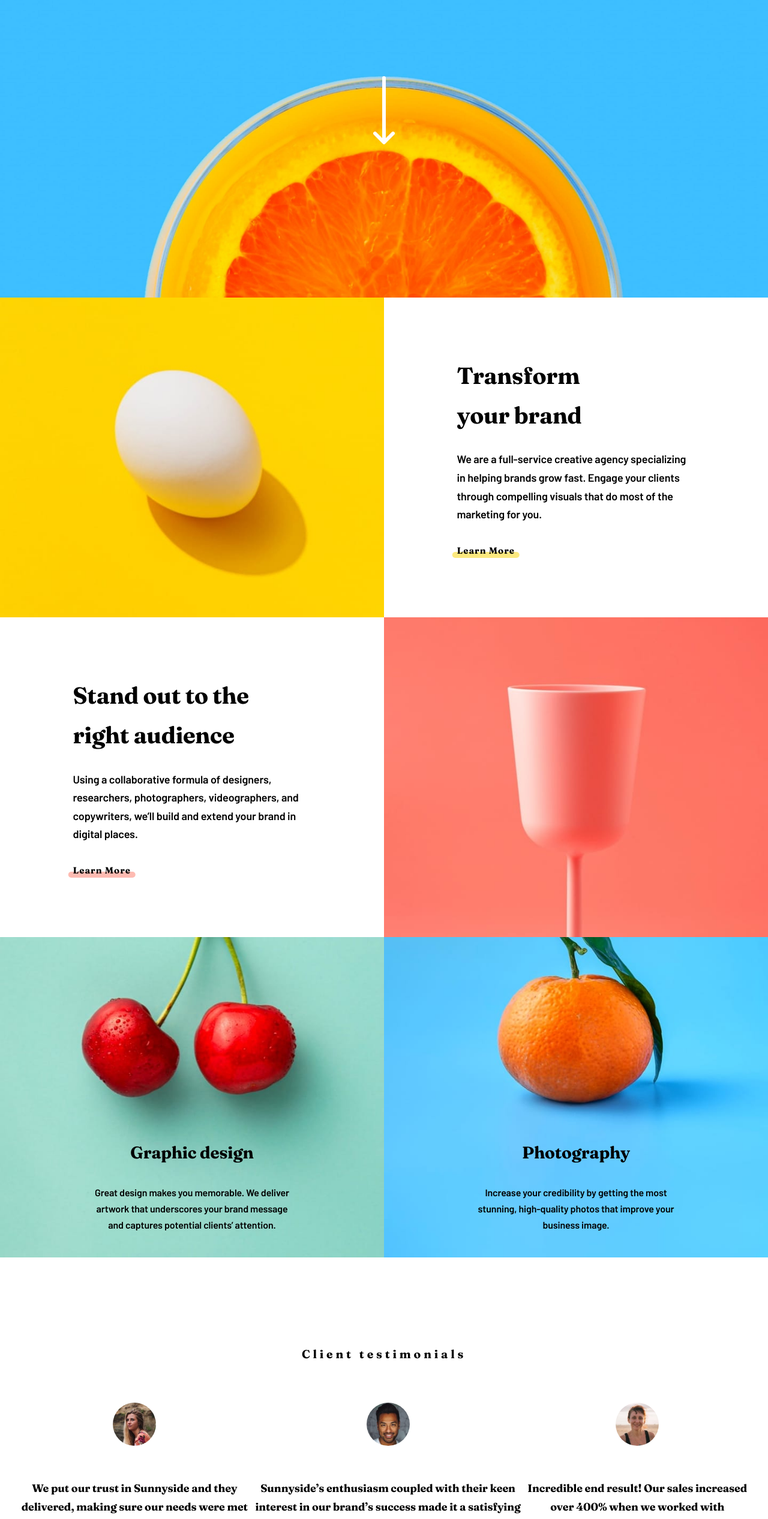
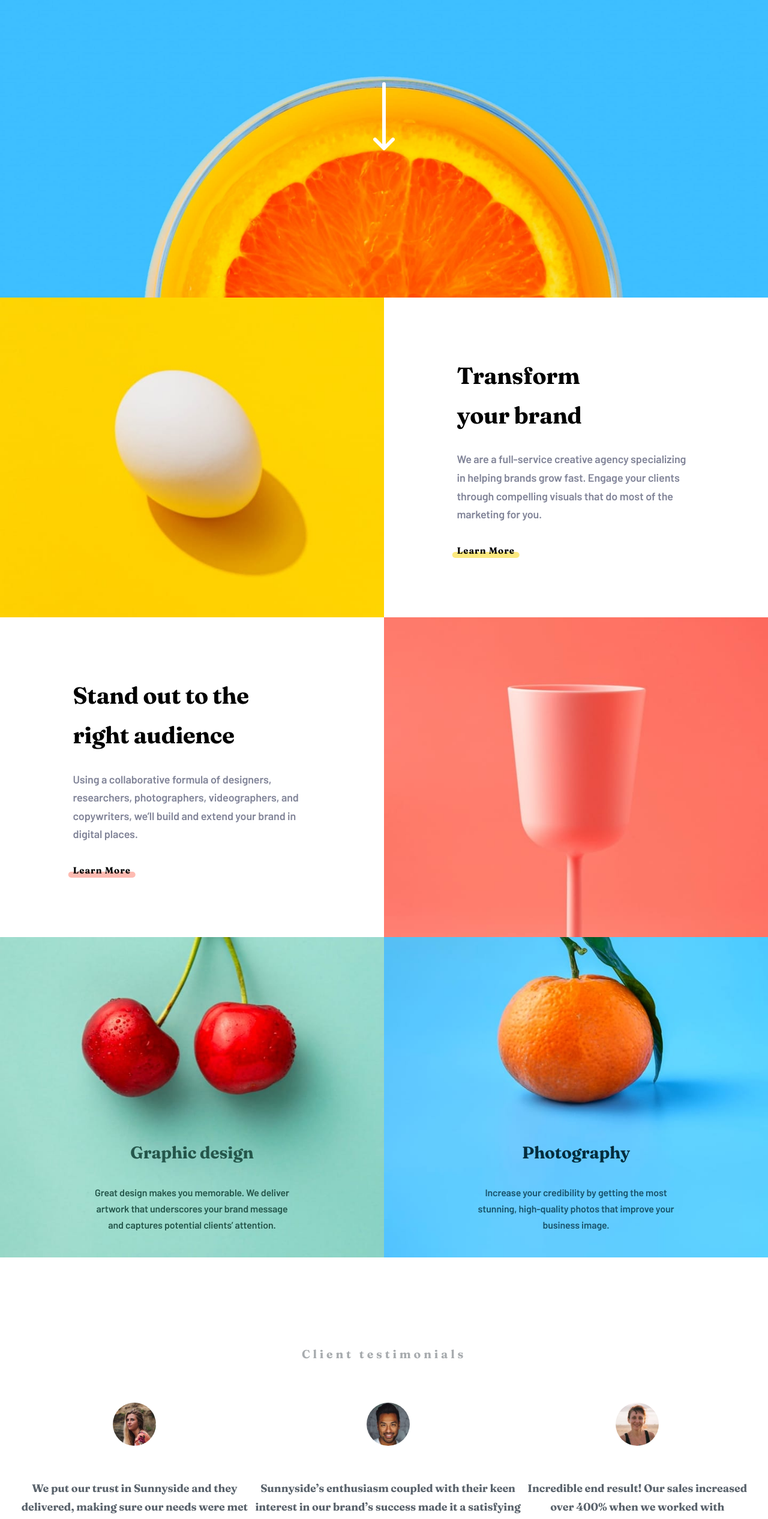
Before and after one commit to KapteynUniverse/Agency-landing-page, a plain HTML site: page index.html in a window 1280 px wide. Shown: the part 265-2797 px from the top of the page at 60% size. Drawn offline with Linux system fonts and the light colour scheme.

Commit message:
Changed text colors

```diff
--- a/style.css
+++ b/style.css
@@ -20,10 +20,10 @@
   /* PRIMARY */
   --soft-red: hsl(7, 99%, 70%);
   --yellow: hsl(51, 100%, 49%);
-  --dark-des-cyan: hsl(167, 40%, 24%); /* graphic design text */
-  --dark-blue: hsl(198, 62%, 26%); /* photo text */
+  --dark-des-cyan: hsl(167, 40%, 24%);
+  --dark-blue: hsl(198, 62%, 26%);
   --dark-moderate-cyan: hsl(168, 34%, 41%);
-  --moderate-cyan: hsl(168, 44%, 70%); /* footer */
+  --moderate-cyan: hsl(168, 44%, 70%);
 
   /* NEUTRAL */
   --white: hsl(0, 0%, 100%);
@@ -308,6 +308,14 @@ header {
   padding: 2rem;
 }
 
+.header__logo path {
+  transition: fill 0.3s ease-in-out;
+}
+.header__logo:hover path,
+.header__logo:focus-visible path {
+  fill: var(--dark-blue);
+}
+
 .nav__wrapper {
   display: flex;
   justify-content: space-between;
@@ -382,7 +390,7 @@ header > svg {
     transform: translateY(0);
   }
   50% {
-    transform: translateY(20px);
+    transform: translateY(30px);
   }
 }
 
@@ -403,6 +411,7 @@ main {
 .services__audience p {
   margin-top: clamp(1.5rem, 1.324rem + 0.751vw, 2rem);
   margin-bottom: clamp(2rem, 1.824rem + 0.751vw, 2.5rem);
+  color: var(--dark-grayish-blue);
 }
 
 article a {
@@ -449,11 +458,23 @@ article a::after {
   height: 100%;
   padding-top: calc(100% - 3.25rem);
 }
+.services__design > div {
+  --text-color: hsl(167, 40%, 24%);
+  color: var(--text-color);
+}
+.services__photography h3 {
+  --heading-color: hsl(197, 84%, 13%);
+  color: var(--heading-color);
+}
+.services__photography p {
+  color: var(--dark-blue);
+}
 
 .testimonials {
   padding-top: clamp(4rem, 1.887rem + 9.014vw, 10rem);
   padding-bottom: clamp(5.375rem, 3.746rem + 6.948vw, 10rem);
   padding-inline: 1.5rem;
+  color: var(--grayish-blue);
 }
 .testimonials > h2 {
   margin-bottom: 4rem;
@@ -471,6 +492,12 @@ article a::after {
   border-radius: 50%;
   width: 4.5rem;
   height: 4.5rem;
+}
+.testimonials__wrapper blockquote {
+  color: var(--very-dark-grayish-blue);
+}
+.testimonials__wrapper h3 {
+  color: var(--very-dark-des-blue);
 }
 
 /* Footer */
@@ -498,6 +525,7 @@ footer {
   gap: 3.625rem;
   margin-top: 40px;
   margin-bottom: 88px;
+  color: var(--dark-moderate-cyan);
 }
 
 footer ul {
```
